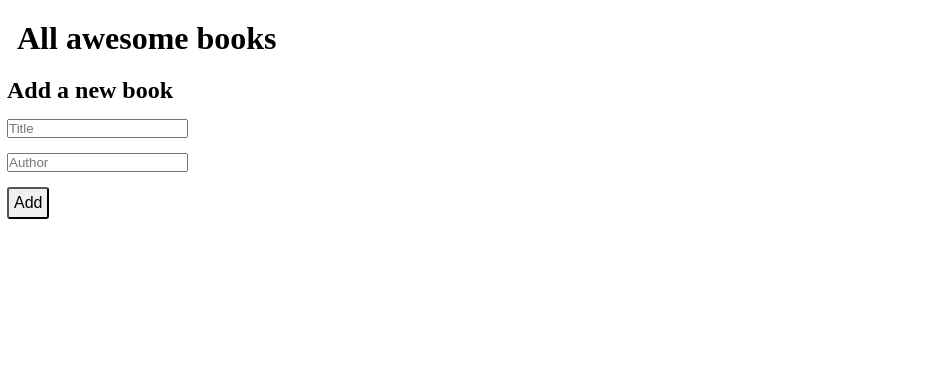
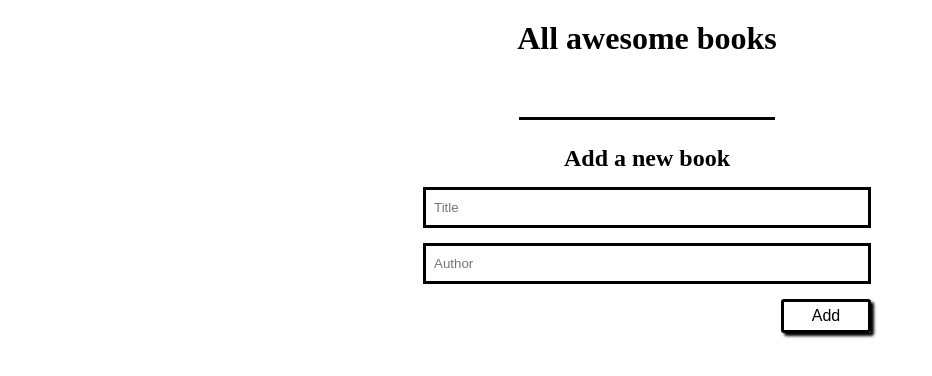
Before and after one commit to Chandan-devs-tech/Awesome-books, a website: page index.html in a window 1280 px wide. Shown: the whole page, without its empty margins (0-932 px from the left). Drawn offline with Linux system fonts and the light colour scheme.

Commit message:
Modify style.css

```diff
--- a/style.css
+++ b/style.css
@@ -4,25 +4,33 @@
 }
 
 .mainContainer {
-  width: 23%;
+  width: 100%;
   margin-left: 7px;
+  align-items: center;
+  display: flex;
+  flex-direction: column;
 }
 
 .mainContainer h1 {
   padding: 20px 10px;
+  text-align: center;
 }
 
 .bookListContainer {
   display: none;
+  border: 2px solid black;
+  border-radius: 3px;
+  width: 50%;
 }
 
 .formContainer {
+  justify-content: center;
   display: flex;
   flex-direction: column;
-  align-items: flex-start;
-  justify-content: center;
   gap: 15px;
   padding-bottom: 20px;
+  padding-top: 25px;
+  width: 35%;
 }
 
 .removeBtn {
@@ -31,6 +39,9 @@
   padding: 5px;
   border-radius: 3px;
   font-size: medium;
+  background: none;
+  border: 3px solid #000;
+  box-shadow: 3px 3px 3px black;
 }
 
 .formBtn {
@@ -38,14 +49,45 @@
   padding: 5px;
   border-radius: 3px;
   font-size: medium;
+  align-self: flex-end;
+  background: none;
+  border: 3px solid #000;
+  box-shadow: 3px 3px 3px black;
 }
 
 .bookListItems {
-  padding-bottom: 10px;
-  border-bottom: 1px solid;
-  margin-bottom: 10px;
+  display: flex;
+  justify-content: space-between;
+  align-items: center;
+  flex-direction: row;
+  padding: 0 10px 5px 10px;
+}
+
+.bookListItems:nth-child(odd) {
+  background: lightgray;
 }
 
 .bookList {
   font-size: larger;
 }
+
+input {
+  height: 35px;
+  padding: 0 8px;
+  border: 3px solid black;
+}
+
+button {
+  width: 90px;
+}
+
+.underline {
+  width: 20%;
+  height: 3px;
+  background: #000;
+  margin-top: 40px;
+}
+
+.formTitle {
+  text-align: center;
+}
```
